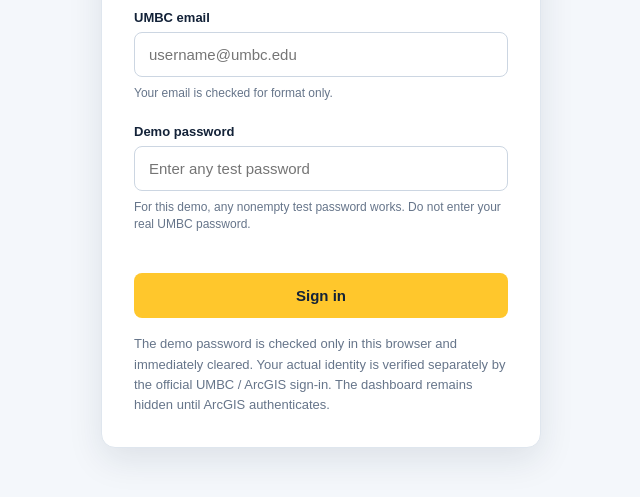
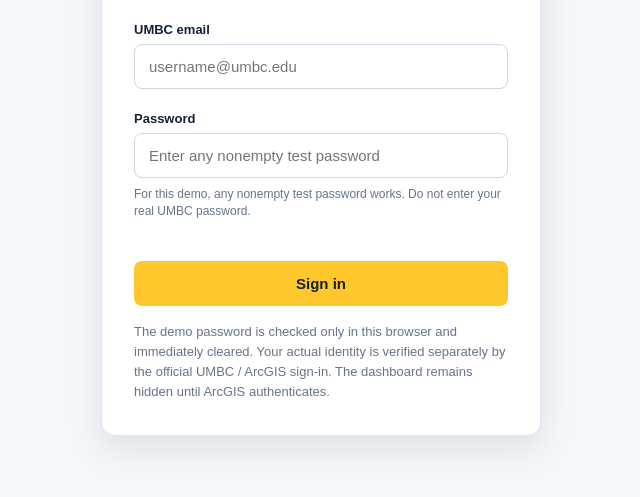
Before and after one commit to rodriguezzfabricio/stormwater-GIS-Team-8, a plain HTML site: page static-site/login.html in a window 1280 px wide. Shown: the part 291-788 px from the top of the page, without its empty margins (319-959 px from the left). Drawn offline with Linux system fonts and the light colour scheme.

Commit message:
Simplify login password label

```diff
--- a/static-site/login.html
+++ b/static-site/login.html
@@ -35,13 +35,11 @@
             spellcheck="false"
             required
           >
-          <p class="input-hint">Your email is checked for format only.</p>
-
-          <label class="password-label" for="password">Demo password</label>
+          <label class="password-label" for="password">Password</label>
           <input
             id="password"
             type="password"
-            placeholder="Enter any test password"
+            placeholder="Enter any nonempty test password"
             autocomplete="off"
             spellcheck="false"
             required
```
